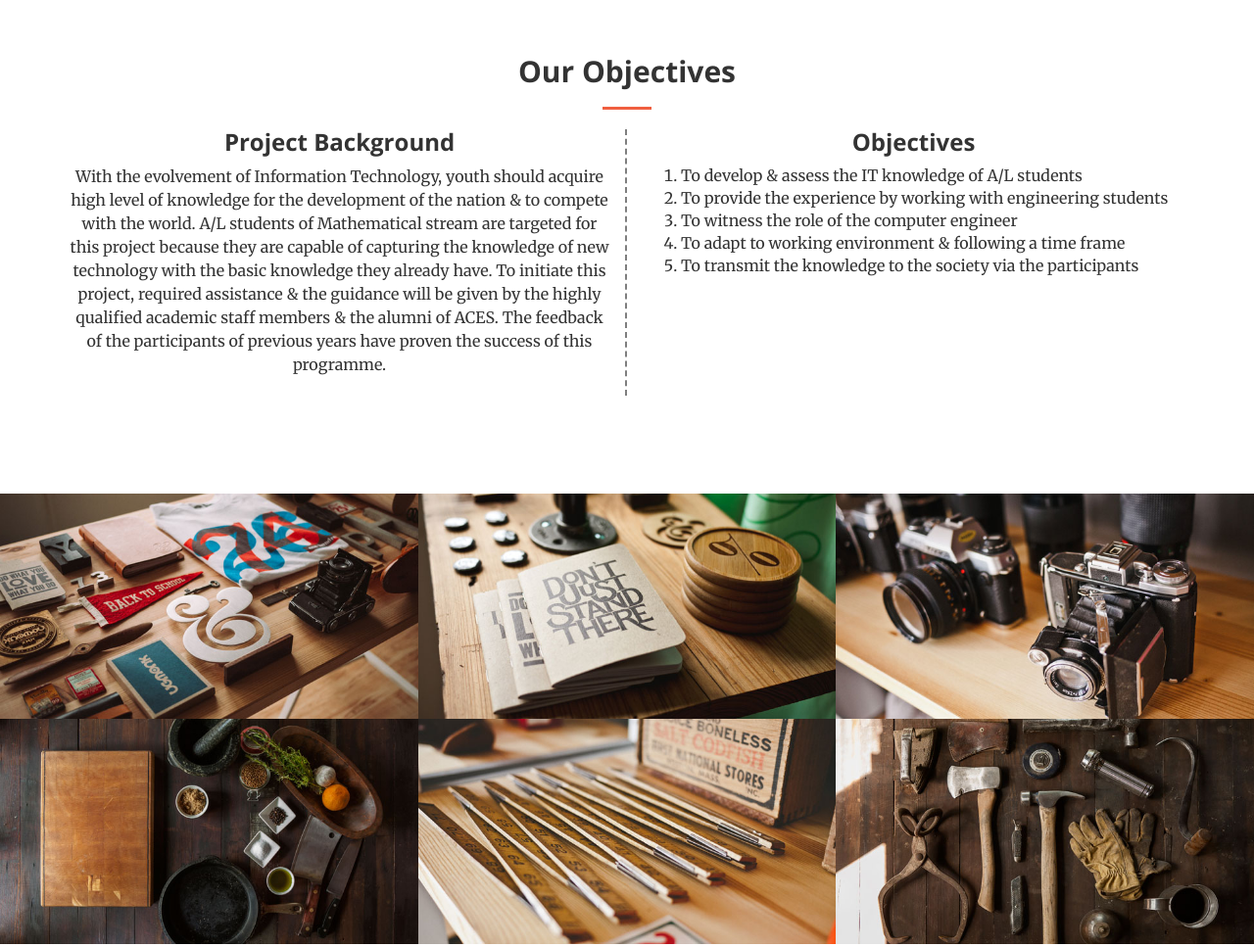
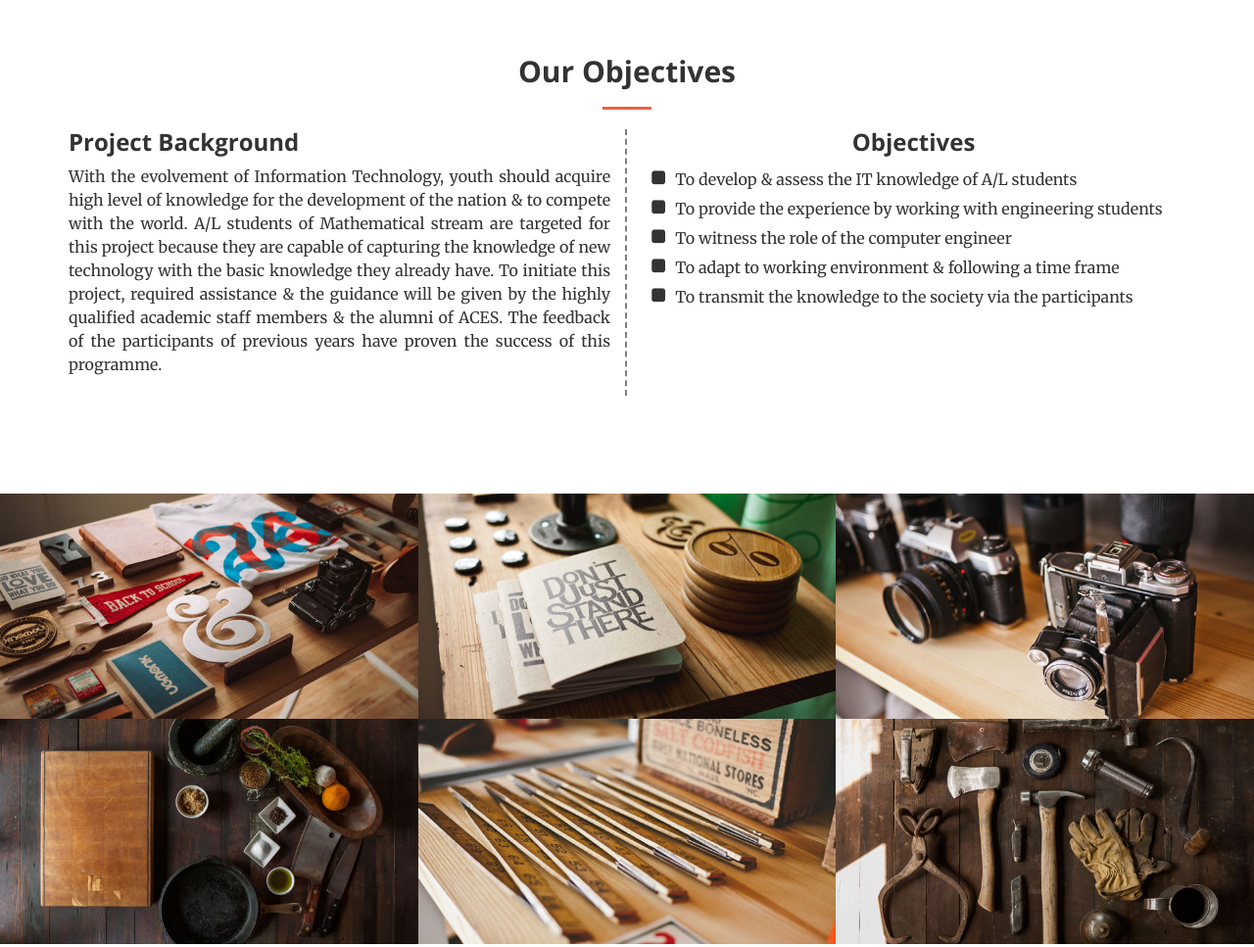
Before and after one commit to ElvinLabs/Spark, a plain HTML site: page index.html in a window 1280 px wide. Shown: the part 1260-2227 px from the top of the page at 98% size. Drawn offline with nearby package versions, Linux system fonts and the light colour scheme.

Commit message:
Edit so and so

```diff
--- a/index.html
+++ b/index.html
@@ -9,7 +9,7 @@
     <meta name="description" content="">
     <meta name="author" content="">
 
-    <title>Creative - Start Bootstrap Theme</title>
+    <title>ACES — Spark</title>
 
     <!-- Bootstrap Core CSS -->
     <link rel="stylesheet" href="css/bootstrap.min.css" type="text/css">
@@ -46,14 +46,14 @@
                     <span class="icon-bar"></span>
                     <span class="icon-bar"></span>
                 </button>
-                <a class="navbar-brand page-scroll" href="#page-top">INTER SCHOOL PROGRAMME 2015 - SPARK</a>
+                <a class="navbar-brand page-scroll" href="#page-top">INTER SCHOOL QUIZ COMPETETION - SPARK</a>
             </div>
 
             <!-- Collect the nav links, forms, and other content for toggling -->
             <div class="collapse navbar-collapse" id="bs-example-navbar-collapse-1">
                 <ul class="nav navbar-nav navbar-right">
                     <li>
-                        <a class="page-scroll" href="#about">About</a>
+                        <a class="page-scroll" href="#about">ABOUT</a>
                     </li>
                     <li>
                         <a class="page-scroll" href="#services">OBJECTIVES</a>
@@ -102,7 +102,7 @@
         <div class="container">
             <div class="row">
 
-                <div class="col-lg-6 " style="text-align: center;border-right: 2px dashed rgba(0,0,0,0.5);">
+                <div class="col-lg-6 " style="text-align:justify; border-right: 2px dashed rgba(0,0,0,0.5);">
                  	<h3 class="section-heading" ><b>Project Background</b></h3>
                 	<p>With the evolvement of Information Technology, youth should acquire high level of knowledge for the development of the nation & to compete with the world. A/L students of Mathematical stream are targeted for this project because they are capable of capturing the knowledge of new technology with the basic knowledge they already have. To initiate this project, required assistance & the guidance will be given by the highly qualified academic staff members & the alumni of ACES. The feedback of the participants of previous years have proven the success of this programme. </p>
                 </div>
@@ -110,13 +110,13 @@
                  <div class="col-lg-6 " style="">
                  	<h3 class="section-heading" style="text-align: center;"><b>Objectives</b></h3>
 
-                    <ol style="font-size: 16px;">
-                     	<li>To develop & assess the IT knowledge of A/L students</li>
-                        <li>To provide the experience by working with engineering students </li>
-                        <li>To witness the role of the computer engineer </li>
-                        <li>To adapt to working environment & following a time frame</li>
-                        <li>To transmit the knowledge to the society via the participants </p></li>
-                     </ol>
+                    <ul style="font-size: 16px; line-height:30px;"  class="fa-ul">
+                     	<li><i class="fa-li fa fa-square" style="padding-top:2px;"></i> To develop & assess the IT knowledge of A/L students</li>
+                        <li><i class="fa-li fa fa-square" style="padding-top:2px;"></i> To provide the experience by working with engineering students </li>
+                        <li><i class="fa-li fa fa-square" style="padding-top:2px;"></i> To witness the role of the computer engineer </li>
+                        <li><i class="fa-li fa fa-square" style="padding-top:2px;"></i> To adapt to working environment & following a time frame</li>
+                        <li><i class="fa-li fa fa-square" style="padding-top:2px;"></i> To transmit the knowledge to the society via the participants </p></li>
+                     </ul>
 
                 </div>
 
@@ -228,7 +228,7 @@
                 <div class="col-lg-8 col-lg-offset-2 text-center">
                     <h2 class="section-heading">Let's Get In Touch!</h2>
                     <hr class="primary">
-                    <p>Association of Computer Engineering Students'<br>Faculty of Engineering<br>University of Peradeniya</p>
+                    <p><a href="https://aces.ce.pdn.ac.lk">Association of Computer Engineering Students</a><br><a href="https://pdn.ac.lk/eng">Faculty of Engineering</a><br><a href="https://pdn.ac.lk">University of Peradeniya</a></p>
                 </div>
 
             </div>
```
